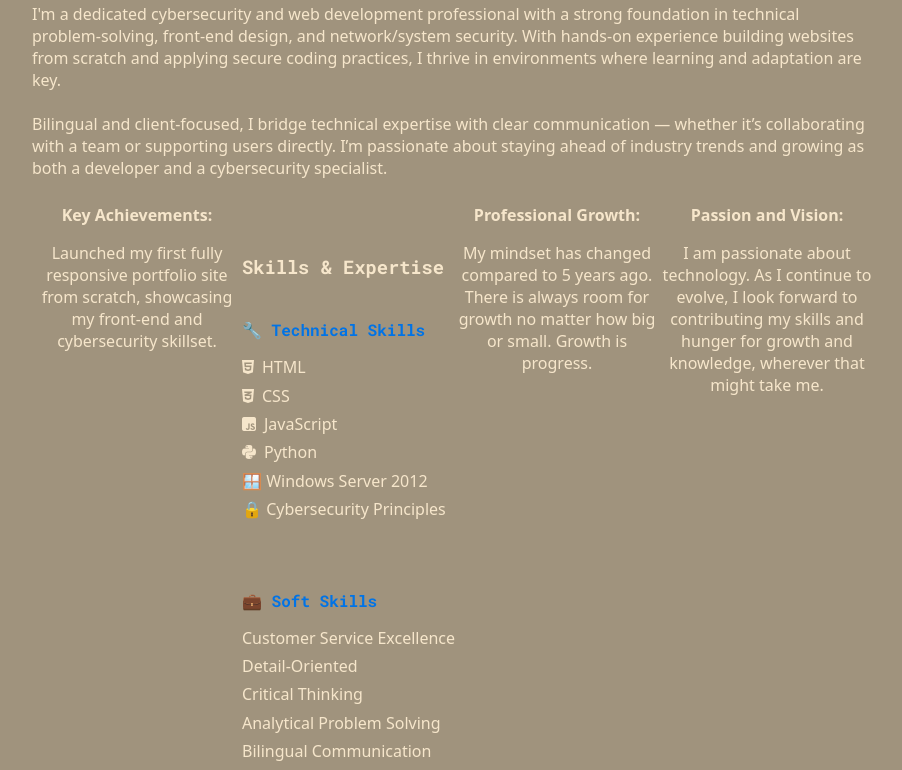
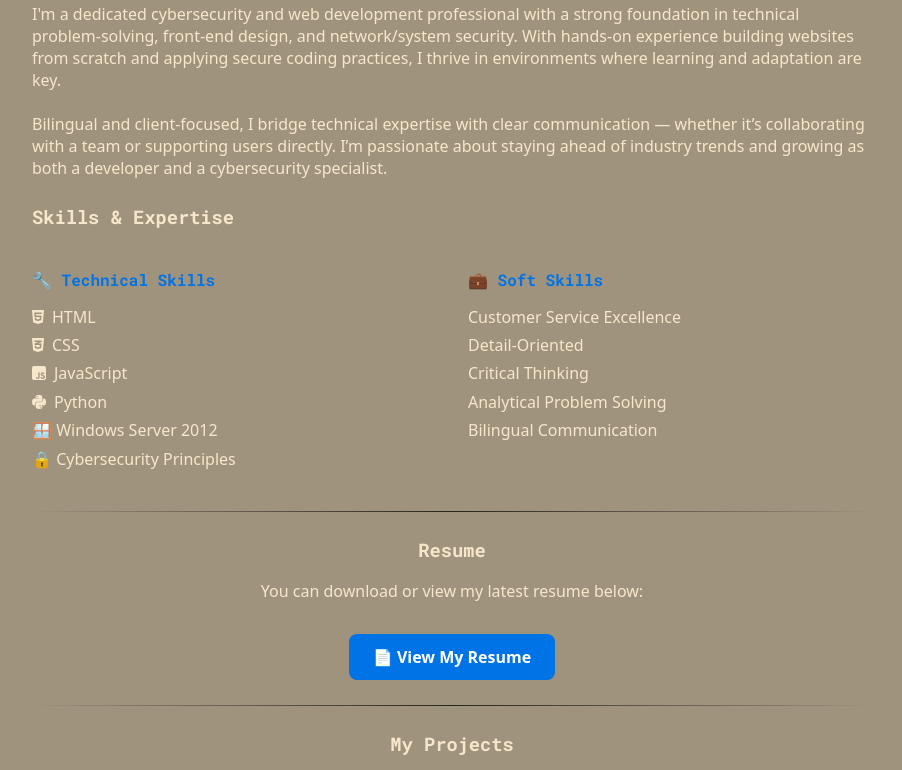
Before and after one commit to LoonyInterabang/Portfolio, a plain HTML site: page index.html in a window 1280 px wide. Shown: the part 402-1172 px from the top of the page, without its empty margins (188-1090 px from the left). Drawn offline with Linux system fonts and the light colour scheme.

Commit message:
Update index.html

```diff
--- a/index.html
+++ b/index.html
@@ -33,13 +33,6 @@
 				</p>
 
 			</div>
-			<div class="about-grid">
-				<div class="Achievements">
-					<strong>Key Achievements:</strong>
-
-					<p>Launched my first fully responsive portfolio site from scratch, showcasing my front-end and cybersecurity skillset.</p>
-				</div>
-
 			<div class="skills-section">
  				<h3>Skills & Expertise</h3>
  				<div class="skills-grid">
@@ -65,21 +58,6 @@
         				 <li>Bilingual Communication</li>
       					</ul>
     					</div>
-  					</div>
-
-				</div>
-
-
-				<div class="growth">
-					<strong>Professional Growth:</strong>
-
-					<p>My mindset has changed compared to 5 years ago. There is always room for growth no matter how big or small. Growth is progress.</p>
-				</div>
-
-				<div class="passion">
-					<strong>Passion and Vision:</strong>
-
-					<p>I am passionate about technology. As I continue to evolve, I look forward to contributing my skills and hunger for growth and knowledge, wherever that might take me.</p>
   				</div>
 
 			</div>
```
Lines whose indentation alone changed are shown as unchanged.
